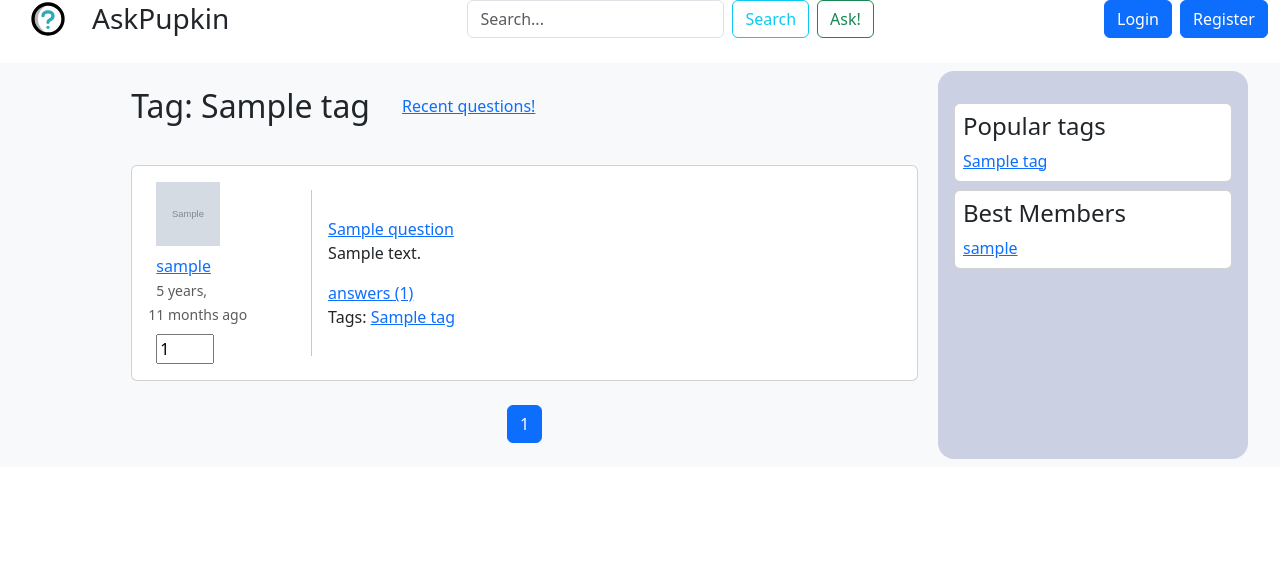
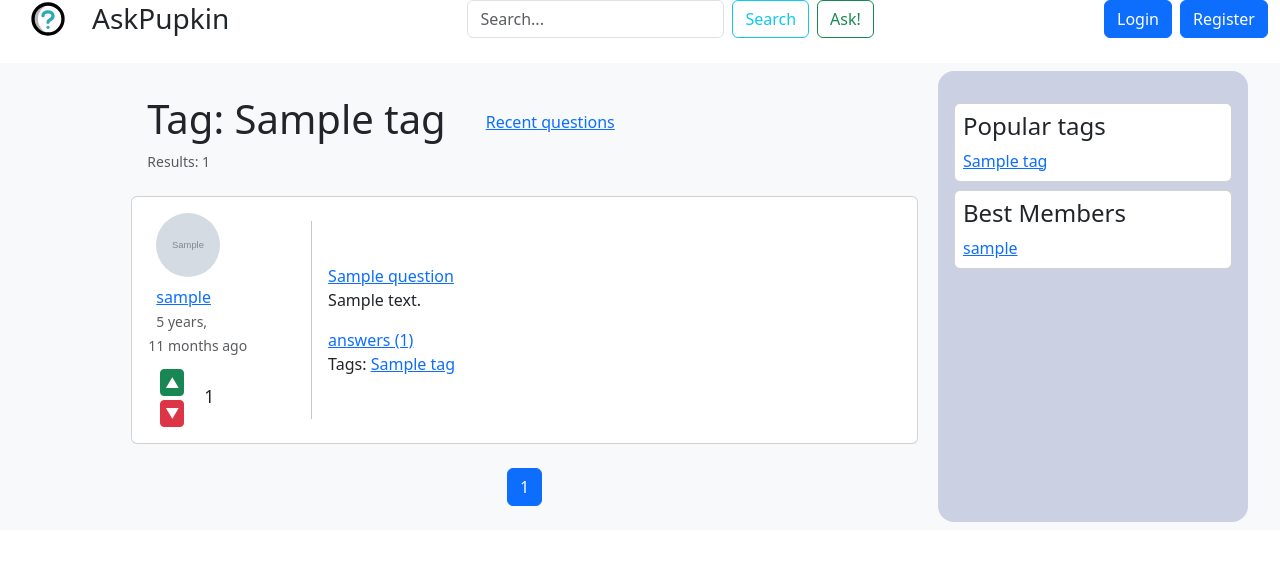
Before and after one commit to SharkyJunior/QnA-Web-Application, a Django app: a page that uses qna_project/templates/layout/card.html in a window 1280 px wide. Shown: the part 25-586 px from the top of the page. Run offline with Django 3.2, Linux system fonts and the light colour scheme; tables that the repository leaves empty hold one stand-in row (values such as "Sample post"); grey boxes marked "Sample" are stand-in pictures; parts of the project's set-up code (start-up, migrations or seed data) failed here and were passed over; some libraries are stand-ins or nearby versions.

Commit message:
fixed some bugs, added vote buttons and more

```diff
--- a/qna_project/app/forms.py
+++ b/qna_project/app/forms.py
@@ -206,6 +206,7 @@ class EditProfileForm(forms.ModelForm):
 
     def save(self, commit=True):
         profile = super().save(commit=False)
+        profile.save()
 
         profile.user.username = self.cleaned_data['username']
         profile.user.email = self.cleaned_data['email']
--- a/qna_project/app/models.py
+++ b/qna_project/app/models.py
@@ -73,7 +73,7 @@ class Profile(models.Model):
         return self.user.username
 
 class Tag(models.Model):
-    name = models.CharField(max_length=255)
+    name = models.CharField(max_length=50, unique=True)
 
     created_at = models.DateTimeField(null=True,auto_now_add=True)
     updated_at = models.DateTimeField(null=True, auto_now=True)
--- a/qna_project/app/views.py
+++ b/qna_project/app/views.py
@@ -71,7 +71,8 @@ def index(request):
         'query': query,
         'left_bar_tags': left_bar_tags,
         'left_bar_profiles': left_bar_profiles,
-        'search': True
+        'search': True,
+        'question_count': results.count()
     })
 
 def hot(request):
@@ -101,6 +102,9 @@ def question(request, question_id):
     profile = get_profile(request)
 
     if request.method == 'POST':
+        if not request.user.is_authenticated:
+            return redirect('login')
+
         form = NewAnswerForm(request.POST)
 
         if form.is_valid():
@@ -158,7 +162,8 @@ def tag(request, tag):
         'questions': page.object_list,
         'tag_name': tag,
         'left_bar_tags': left_bar_tags,
-        'left_bar_profiles': left_bar_profiles
+        'left_bar_profiles': left_bar_profiles,
+        'question_count': questions.count()
     })
 
 def profile(request):
--- a/qna_project/templates/layout/card.html
+++ b/qna_project/templates/layout/card.html
@@ -4,15 +4,13 @@
     <div class="row g-0 align-items-center my-2">
         <div class="col-2 card__info mx-3">
             <div class="card__img p-2">
-                <img src="{{ question.profile.avatar }}" alt="card img" width="64" height="64"/>
+                <img src="{{ question.profile.avatar }}" alt="card img" style="height:64px; width:64px; border-radius:50%;"/>
             </div>
             <div class="card__username ps-2">
                 <a href="{% url 'profile' question.profile %}">{{ question.profile.nickname }}</a>
             </div>
             <span class="small text-muted ps-2">{{ question.created_at|naturaltime }}</span>
-            <div class="card__likes p-2">
-                <input type="number" class="w-50" value="{{ question.vote_sum }}"/>
-            </div>
+            {% include 'layout/votes.html' with object_with_votes=question %}
         </div>
         <div class="vr col-1 m-3"></div>
         <div class="col-9 card__content">
--- a/qna_project/templates/layout/paginator.html
+++ b/qna_project/templates/layout/paginator.html
@@ -2,19 +2,19 @@
     <ul class="pagination justify-content-center mt-4">
         {% if page.has_previous %}
         <li class="page-item">
-            <a class="page-link" href="?page={{ page.previous_page_number }}">Previous</a>
+            <a class="page-link" href="?page={{ page.previous_page_number }}{% if query %}&amp;q={{ query }}{% endif %}">Previous</a>
         </li>
 
-        <li class="page-item"><a class="page-link" href="?page={{ page.previous_page_number }}">{{ page.previous_page_number }}</a></li>
+        <li class="page-item"><a class="page-link" href="?page={{ page.previous_page_number }}{% if query %}&amp;q={{ query }}{% endif %}">{{ page.previous_page_number }}</a></li>
         {% endif %}
 
         <li class="page-item active"><a class="page-link" href="#">{{ page.number }}</a></li>
 
         {% if page.has_next %}
-        <li class="page-item"><a class="page-link" href="?page={{ page.next_page_number }}">{{ page.next_page_number }}</a></li>
+        <li class="page-item"><a class="page-link" href="?page={{ page.next_page_number }}{% if query %}&amp;q={{ query }}{% endif %}">{{ page.next_page_number }}</a></li>
 
         <li class="page-item">
-            <a class="page-link" href="?page={{ page.next_page_number }}">Next</a>
+            <a class="page-link" href="?page={{ page.next_page_number }}{% if query %}&amp;q={{ query }}{% endif %}">Next</a>
         </li>
         {% endif %}
     </ul>
--- /dev/null
+++ b/qna_project/templates/layout/votes.html
@@ -0,0 +1,10 @@
+<div class="card__likes p-2 d-flex align-items-center">
+    <div class="d-flex flex-column">
+        <button class="btn btn-success btn-sm me-1 m-1" style="width: 24px; padding: 2px;">▲</button>
+        <button class="btn btn-danger btn-sm mx-1" style="width: 24px; padding: 2px;">▼</button>
+    </div>
+    <span class="d-flex align-items-center justify-content-center px-3 py-2"
+        style="min-width: 40px; font-size: 1.1rem;">
+        {{ object_with_votes.vote_sum }}
+    </span>
+</div>
--- a/qna_project/templates/login.html
+++ b/qna_project/templates/login.html
@@ -1,7 +1,7 @@
 {% extends 'layout/base.html' %}
 
 {% block content %}
-<h1 class="pb-3">Login</h1>
+<h1 class="py-3">Login</h1>
 
 <form method="POST">
     {% csrf_token %}
--- a/qna_project/templates/tag_results.html
+++ b/qna_project/templates/tag_results.html
@@ -1,9 +1,12 @@
 {% extends 'layout/base.html' %}
 
 {% block content %}
-    <div class="d-flex align-items-center gap-4">
-        <h2 class="my-2 p-2">Tag: {{ tag_name }}</h2>
-        <a href="{% url 'index' %}">Recent questions!</a>
+    <div class="d-flex align-items-center gap-4 m-4">
+        <div class="d-flex flex-column">
+            <h1 class="">Tag: {{ tag_name }}</h1>
+            <small class="text-muted">Results: {{ question_count }} </small>
+        </div>
+        <a class="position-relative top-0 pb-4 mx-3" href="{% url 'index' %}">Recent questions</a>
     </div>
 
     {% for question in questions %}
```
Also changed, not shown: qna_project/app/management/commands/fill_db.py (+20 -14 lines), qna_project/templates/index.html (+10 -7 lines), qna_project/templates/question.html (+1 -10 lines), qna_project/app/migrations/0006_alter_tag_name_alter_answervote_unique_together_and_more.py (added).
